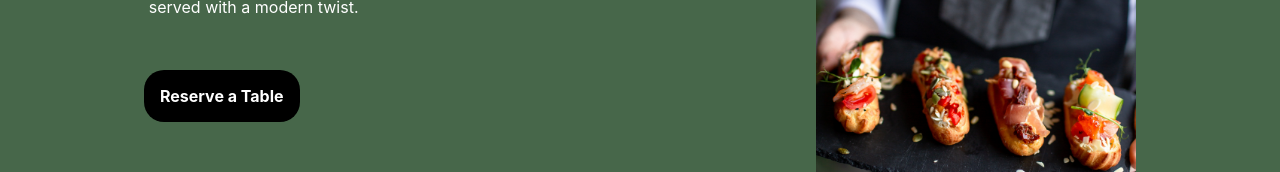
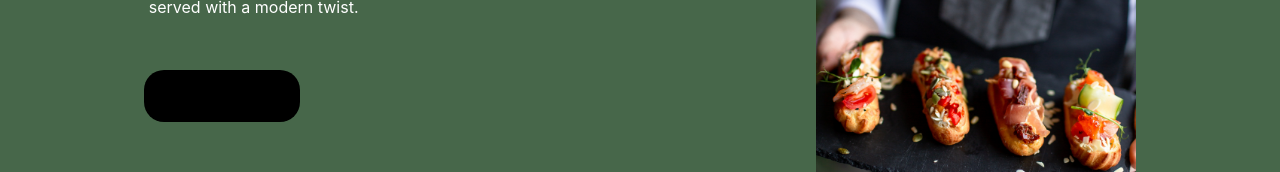
Before and after one commit to mroscardd/Capstone-React, a React (Create React App) app: page / in a window 1280 px wide. Shown: the part 270-442 px from the top of the page. Built offline with nearby package versions, Linux system fonts and the light colour scheme.

Commit message:
accesibility

```diff
--- a/src/components/Form.js
+++ b/src/components/Form.js
@@ -74,7 +74,7 @@ function Form({availableTimes, dispatch, submitForm}) {
             <option value="Enjoy">Enjoy</option>
             <option value="Anniversary">Anniversary</option>
         </select>
-        <input type="submit" value="Make Your reservation"/>
+        <input type="submit" value="Make Your reservation" aria-label="On Click"/>
     </form>
  )}
 
--- a/src/sections/home/Hero.js
+++ b/src/sections/home/Hero.js
@@ -1,5 +1,5 @@
 import hero from '../../assets/hero.jpg'
-
+import {Link } from 'react-router-dom'
 
 
 function Hero () {
@@ -11,7 +11,9 @@ function Hero () {
                     <h2>Chicago</h2>
                     <p>We are a family owned Mediterranean restaurant, focused on traditional recipes served with a modern twist.
                     </p>
-                    <a className="button" href='#'>Reserve a Table</a>
+                    <a className="button" href='#'>
+                        <Link to="/booking">Reserve a Table
+                    </Link></a>
 
                 </div>
                 <img src={hero} alt="imagen de comida"/>
```
